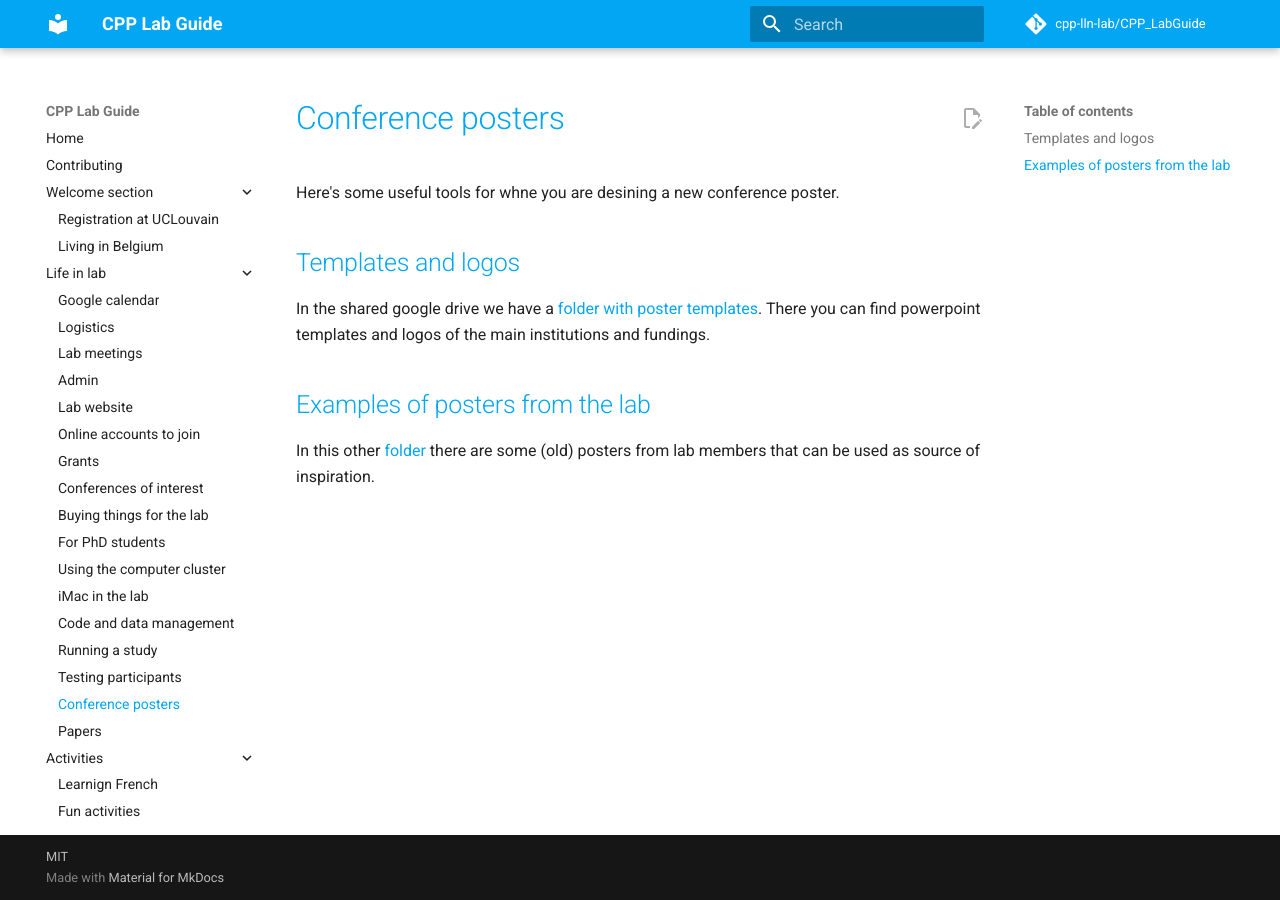
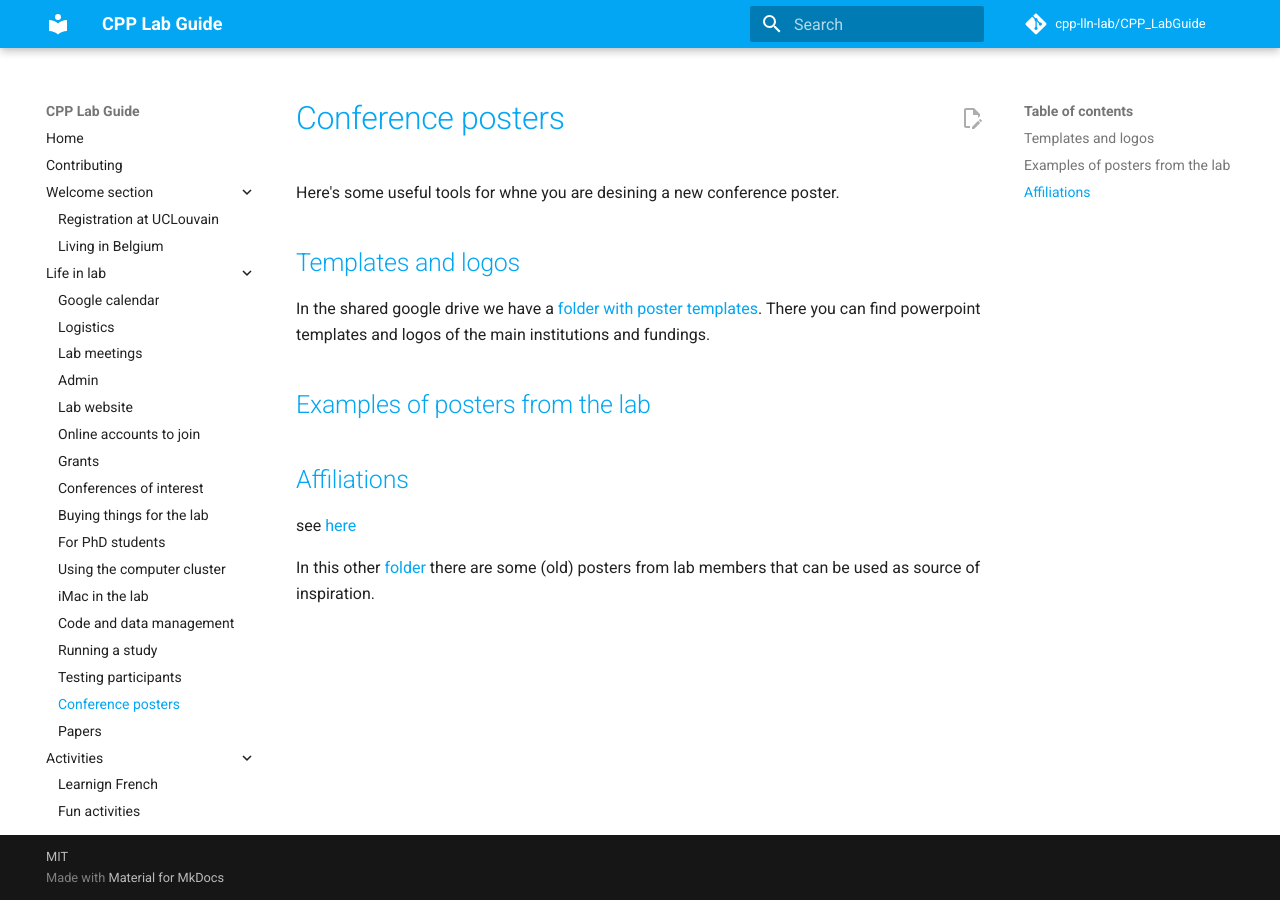
Before and after one commit to cpp-lln-lab/CPP_LabGuide, an MkDocs documentation site: the page built from doc/conference_posters.md, in a window 1280 px wide. Built offline with MkDocs 1.6.1 and Material for MkDocs 9.7.7, drawn with Linux system fonts in a browser that asks for light colours; comment, search, counter and statistics services are not loaded.

Commit message:
Update doc/conference_posters.md
Co-authored-by: Marco Barilari <38101692+marcobarilari@users.noreply.github.com>

```diff
--- a/doc/conference_posters.md
+++ b/doc/conference_posters.md
@@ -6,4 +6,10 @@ In the shared google drive we have a [folder with poster templates](https://driv
 There you can find powerpoint templates and logos of the main institutions and fundings.
 
 ## Examples of posters from the lab
+
+## Affiliations
+
+see [here](doc/papers.md#affiliation-for-authors-of-the-cpp-lab)
+
+
 In this other [folder](https://drive.google.com/drive/folders/1s5D3lUjc_yjl-tU8ExhMbruQay83ggF8) there are some (old) posters from lab members that can be used as source of inspiration.
```
